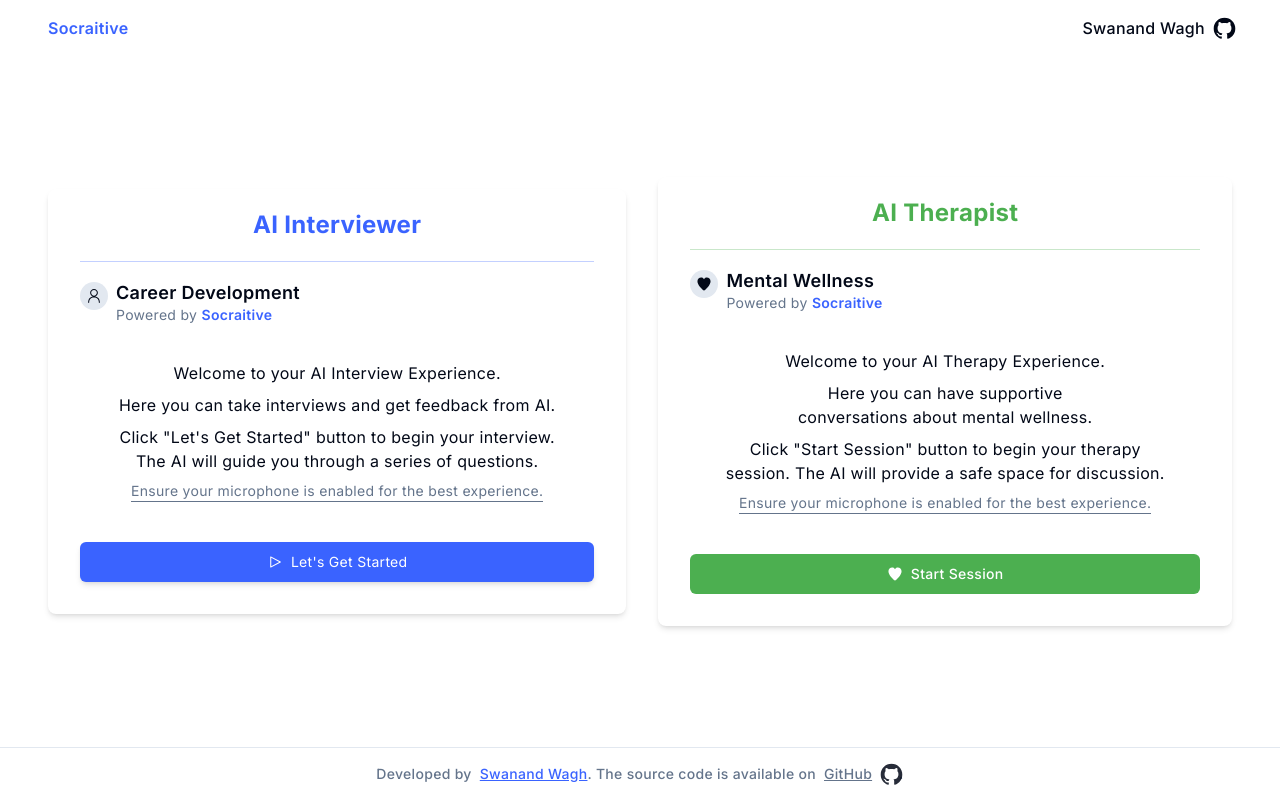
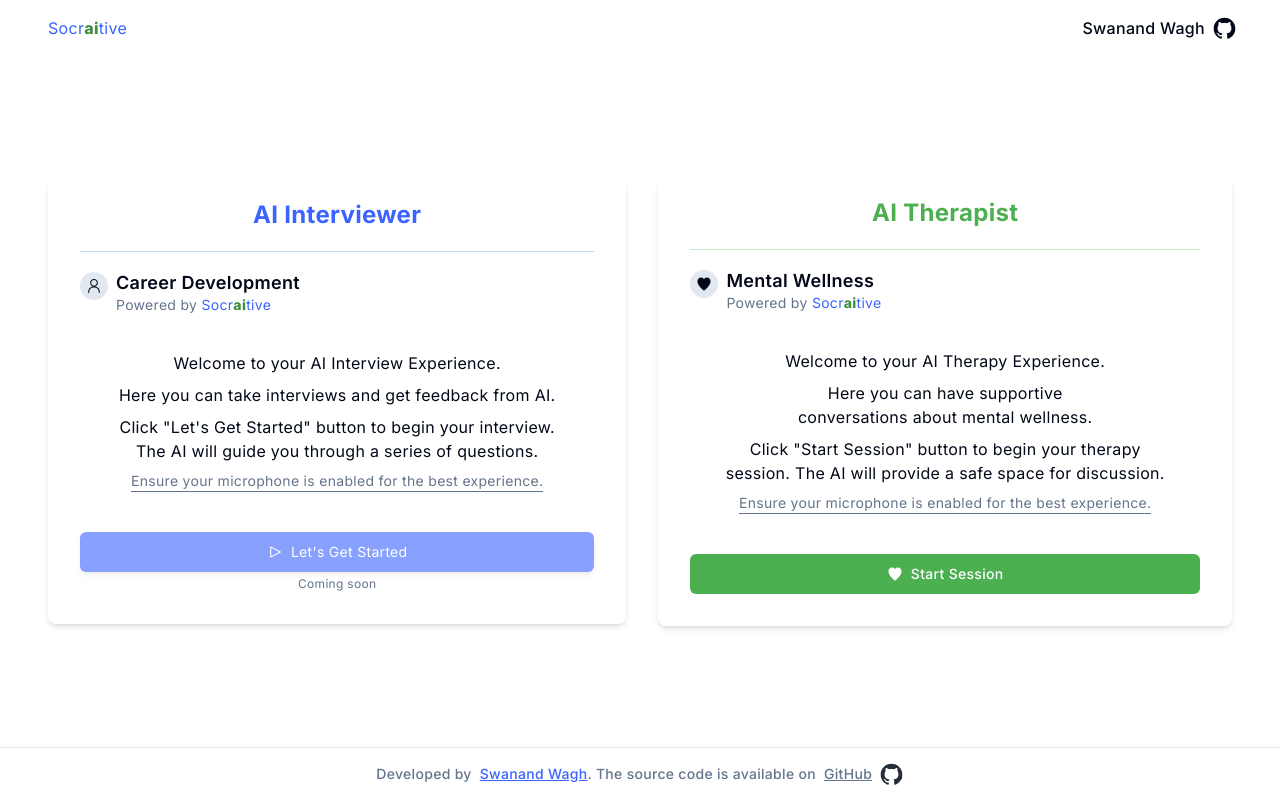
Before and after one commit to d33t-ya/Socraitive, a Next.js app: page / in a window 1280 px wide. Built offline with nearby package versions, Linux system fonts and the light colour scheme.

Commit message:
final touches & ui changes

```diff
--- a/src/components/custom/header.tsx
+++ b/src/components/custom/header.tsx
@@ -8,7 +8,10 @@ export const Header: React.FunctionComponent = (): JSX.Element => {
     <header className="sticky top-0 z-10 w-full border-border/40 bg-white/90 backdrop-blur supports-[backdrop-filter]:bg-background/60">
       <div className="max-w-screen-3xl flex h-14 items-center justify-between gap-8 px-12">
         <Link href="/" className="flex items-center gap-0.5 font-medium">
-          <AccentText>Socraitive</AccentText>&nbsp;
+          <div className="font-normal text-[#3a63ff]">
+            Socr<span className="font-extrabold text-[#3e8e41]">ai</span>tive
+          </div>
+          &nbsp;
         </Link>
 
         <Link
--- a/src/features/landing/components/Home.tsx
+++ b/src/features/landing/components/Home.tsx
@@ -21,7 +21,10 @@ export const Home = () => {
           <div className="flex flex-col items-start">
             <h2 className="text-lg font-semibold leading-tight">Career Development</h2>
             <p className="text-sm text-muted-foreground">
-              Powered by&nbsp;<AccentText>Socraitive</AccentText>
+              Powered by&nbsp;
+              <span className="font-normal text-[#3a63ff]">
+                Socr<span className="font-extrabold text-[#3e8e41]">ai</span>tive
+              </span>
             </p>
           </div>
         </div>
@@ -38,10 +41,13 @@ export const Home = () => {
           </p>
         </div>
 
-        <Link href="/interview" className={cn(accentButtonClassnames, 'mb-8 mt-6 w-full')}>
-          <PlayIcon className="mr-2 size-4" />
-          Let&apos;s Get Started
-        </Link>
+        <div className="mb-8 mt-6 w-full">
+          <button className={cn(accentButtonClassnames, 'w-full cursor-not-allowed opacity-60')} disabled={true}>
+            <PlayIcon className="mr-2 size-4" />
+            Let&apos;s Get Started
+          </button>
+          <p className="mt-1 text-center text-xs text-muted-foreground">Coming soon</p>
+        </div>
       </div>
 
       {/* AI Therapist Card */}
@@ -57,7 +63,10 @@ export const Home = () => {
           <div className="flex flex-col items-start">
             <h2 className="text-lg font-semibold leading-tight">Mental Wellness</h2>
             <p className="text-sm text-muted-foreground">
-              Powered by&nbsp;<AccentText>Socraitive</AccentText>
+              Powered by&nbsp;
+              <span className="font-normal text-[#3a63ff]">
+                Socr<span className="font-extrabold text-[#3e8e41]">ai</span>tive
+              </span>
             </p>
           </div>
         </div>
```
